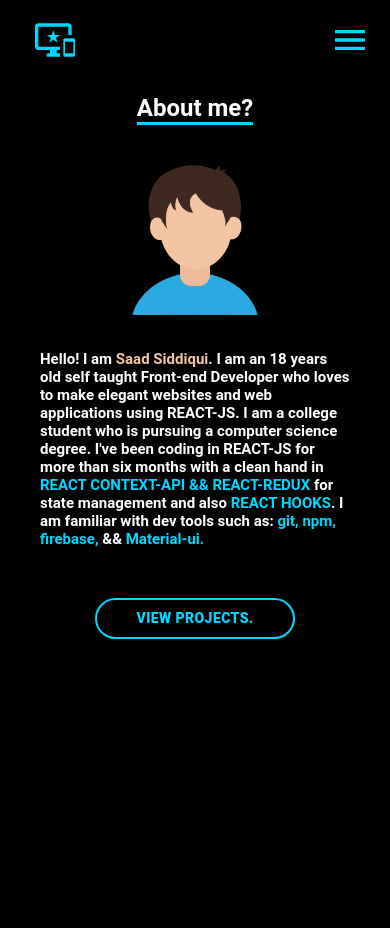
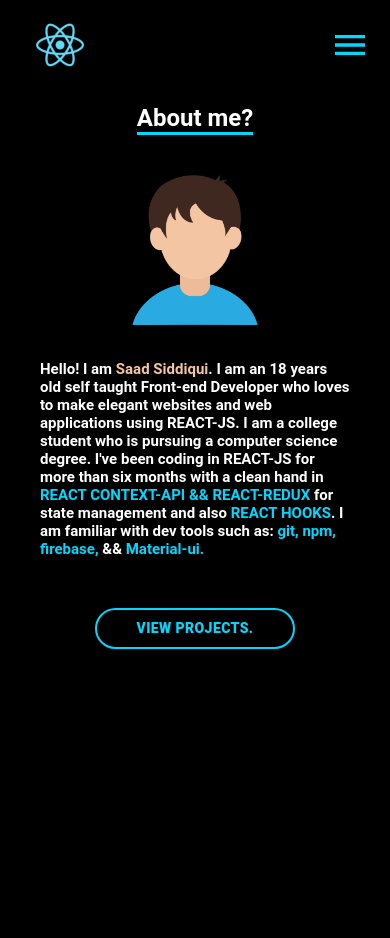
Before and after one commit to saadsiddiqui07/portfolio, a React (Create React App) app: page /about in a window 390 px wide. Built offline with nearby package versions, Linux system fonts and the light colour scheme.

Commit message:
Added animation to the navbar

```diff
--- a/src/components/Navbar.css
+++ b/src/components/Navbar.css
@@ -6,11 +6,23 @@
 }
 
 .navbar__logo {
+  height: 65px;
   color: var(--main-color);
-  text-decoration: none;
-  font-size: 50px !important;
   margin-left: 15px;
   padding: 20px;
+ -webkit-animation: spin 2s linear infinite;
+  animation: spin 3s linear infinite;
+  object-fit: contain;
+}
+
+@-webkit-keyframes spin {
+  0% { -webkit-transform: rotate(0deg); }
+  100% { -webkit-transform: rotate(360deg); }
+}
+
+@keyframes spin {
+  0% { transform: rotate(0deg); }
+  100% { transform: rotate(360deg); }
 }
 
 .navbar__icons {
@@ -19,7 +31,7 @@
 }
 .navbar__icon {
   color: var(--main-color);
-  font-size: 50px !important;
+  font-size: 55px !important;
   margin-right: 20px;
 }
 
@@ -86,7 +98,7 @@
 
 @media (max-width: 800px) {
   .navbar__logo {
-    font-size: 40px !important;
+    height: 50px;
   }
 
   .navbar__icon {
--- a/src/components/Navbar.jsx
+++ b/src/components/Navbar.jsx
@@ -4,7 +4,7 @@ import { Menu, MenuItem } from "@material-ui/core";
 import CloseIcon from "@material-ui/icons/CloseOutlined";
 import "./Navbar.css";
 import { Link } from "react-router-dom";
-import ImportantDevicesIcon from "@material-ui/icons/ImportantDevices";
+import reactLogo from "../assets/logo192.png";
 
 function Navbar() {
   const [clicked, setClicked] = useState(false);
@@ -17,7 +17,7 @@ function Navbar() {
   return (
     <div className="navbar">
       <Link to="/">
-        <ImportantDevicesIcon className="navbar__logo" />
+        <img src={reactLogo} alt="reactjs" className="navbar__logo" />
       </Link>
 
       <ul className="navbar__links">
```
